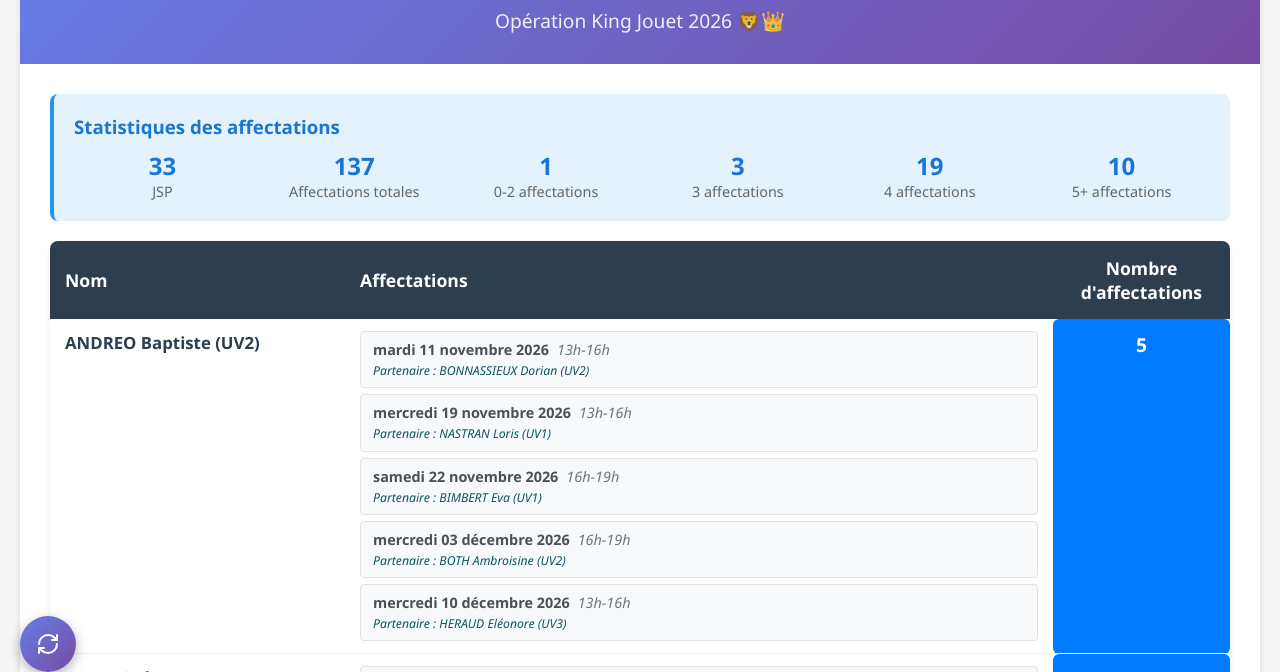
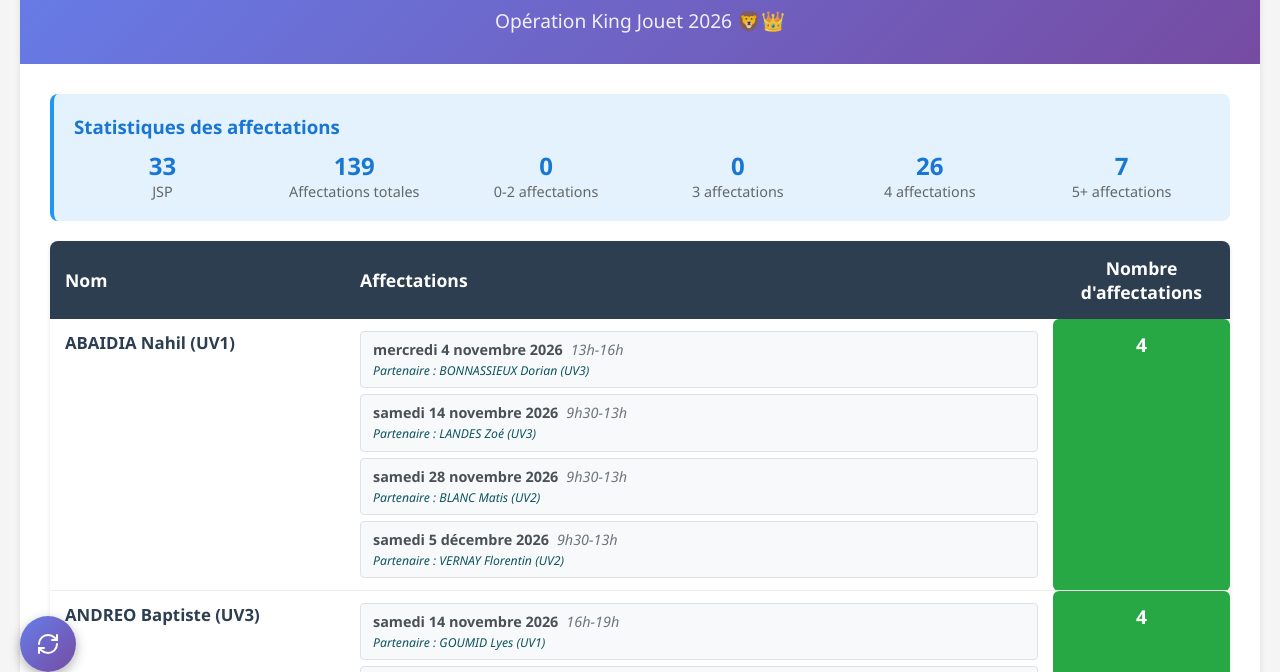
Before and after one commit to uv4jspvillefranche/kingjouet, a plain HTML site: page affectation.html in a window 1280 px wide. Shown: the part 108-780 px from the top of the page. Drawn offline with Linux system fonts and the light colour scheme.

Commit message:
fichier affectation et planning ont été mis à jours avec Input 2026

```diff
--- a/affectation.html
+++ b/affectation.html
@@ -410,143 +410,145 @@
 
     <script>
         // Données CSV intégrées (mêmes données que planning.html)
-        const csvData = `lundi 27 octobre 2026;10h-13h;PETIT-LAURENT Tom;UV4
-lundi 27 octobre 2026;13h-16h;GOMEZ Téo;UV3
-lundi 27 octobre 2026;16h-19h;FOURNEL Baptiste;UV3
-mardi 28 octobre 2026;10h-13h;ETTOUHAMI Elias;UV4
-mardi 28 octobre 2026;13h-16h;SAINT PIERRE Leïna;UV2
-mardi 28 octobre 2026;16h-19h;PONTET Alison;UV3
-mercredi 29 octobre 2026;10h-13h;PECHARD Margot;UV2
-mercredi 29 octobre 2026;13h-16h;PITOUT Mahé;UV3
-mercredi 29 octobre 2026;16h-19h;PONTET Alison;UV3
-jeudi 30 octobre 2026;10h-13h;PETIT-LAURENT Tom;UV4
-jeudi 30 octobre 2026;13h-16h;FOURNEL Baptiste;UV3
-jeudi 30 octobre 2026;16h-19h;SAINT PIERRE Leïna;UV2
-vendredi 31 octobre 2026;10h-13h;GOMEZ Téo;UV3
-vendredi 31 octobre 2026;13h-16h;GIRARDIN Théo Paul;UV2
-vendredi 31 octobre 2026;16h-19h;CERNIN Nathan;UV3
-samedi 01 novembre 2026;10h-13h;RENAULT Morgane;UV3
-samedi 01 novembre 2026;10h-13h;BLAY Thimothée;UV4
-samedi 01 novembre 2026;13h-16h;BLANC Matis;UV1
-samedi 01 novembre 2026;13h-16h;PITOUT Mahé;UV3
-samedi 01 novembre 2026;16h-19h;BOTH Ambroisine;UV2
-samedi 01 novembre 2026;16h-19h;FRANÇOIS Corto;UV3
-mercredi 05 novembre 2026;13h-16h;HERAUD Eléonore;UV3
-mercredi 05 novembre 2026;13h-16h;NASTRAN Loris;UV1
-mercredi 05 novembre 2026;16h-19h;LACOUR Alice;UV4
-mercredi 05 novembre 2026;16h-19h;RONDET Charlotte;UV2
-samedi 08 novembre 2026;10h-13h;BIMBERT Eva;UV1
-samedi 08 novembre 2026;10h-13h;RENAULT Morgane;UV3
-samedi 08 novembre 2026;13h-16h;LACOUR Alice;UV4
-samedi 08 novembre 2026;13h-16h;SMOLAREK Cyndi-Rose;UV1
-samedi 08 novembre 2026;16h-19h;AVENAS Thomas;UV4
-samedi 08 novembre 2026;16h-19h;FRANÇOIS Corto;UV3
-mardi 11 novembre 2026;13h-16h;ANDREO Baptiste;UV2
-mardi 11 novembre 2026;13h-16h;BONNASSIEUX Dorian;UV2
-mardi 11 novembre 2026;16h-19h;SMOLAREK Cyndi-Rose;UV1
-mardi 11 novembre 2026;16h-19h;PECHARD Margot;UV2
-mercredi 12 novembre 2026;13h-16h;PECHARD Margot;UV2
-mercredi 12 novembre 2026;13h-16h;RUIVARD-LEHNER Timéo;UV4
-mercredi 12 novembre 2026;16h-19h;PONTET Alison;UV3
-mercredi 12 novembre 2026;16h-19h;SAINT PIERRE Leïna;UV2
-samedi 15 novembre 2026;10h-13h;SOLER Alice;UV3
-samedi 15 novembre 2026;10h-13h;ROUDIER Rémi;UV1
-samedi 15 novembre 2026;13h-16h;AVENAS Thomas;UV4
-samedi 15 novembre 2026;13h-16h;VERNAY Florentin;UV1
-samedi 15 novembre 2026;16h-19h;CERNIN Nathan;UV3
-samedi 15 novembre 2026;16h-19h;LANDES Zoé;UV2
-mercredi 19 novembre 2026;13h-16h;ANDREO Baptiste;UV2
-mercredi 19 novembre 2026;13h-16h;NASTRAN Loris;UV1
-mercredi 19 novembre 2026;16h-19h;FOURNEL Baptiste;UV3
-mercredi 19 novembre 2026;16h-19h;OVISE Sasha;UV3
-samedi 22 novembre 2026;10h-13h;RENAULT Morgane;UV3
-samedi 22 novembre 2026;10h-13h;CLERC Tyméo;UV3
-samedi 22 novembre 2026;13h-16h;AVENAS Thomas;UV4
-samedi 22 novembre 2026;13h-16h;FOURNEL Baptiste;UV3
-samedi 22 novembre 2026;16h-19h;BIMBERT Eva;UV1
-samedi 22 novembre 2026;16h-19h;ANDREO Baptiste;UV2
-mercredi 26 novembre 2026;13h-16h;CLERC Tyméo;UV3
-mercredi 26 novembre 2026;13h-16h;OVISE Sasha;UV3
-mercredi 26 novembre 2026;16h-19h;RUIVARD-LEHNER Timéo;UV4
-mercredi 26 novembre 2026;16h-19h;NASTRAN Loris;UV1
-samedi 29 novembre 2026;10h-13h;BONNASSIEUX Dorian;UV2
-samedi 29 novembre 2026;10h-13h;GALBES Mathéo;UV1
-samedi 29 novembre 2026;13h-16h;SOLER Alice;UV3
-samedi 29 novembre 2026;13h-16h;SABALSKY Lily;UV2
-samedi 29 novembre 2026;16h-19h;AVENAS Thomas;UV4
-samedi 29 novembre 2026;16h-19h;PETIT-LAURENT Tom;UV4
-dimanche 30 novembre 2026;10h-13h;BLAY Thimothée;UV4
-dimanche 30 novembre 2026;10h-13h;CERNIN Nathan;UV3
-dimanche 30 novembre 2026;13h-16h;FOURNEL Baptiste;UV3
-dimanche 30 novembre 2026;13h-16h;SABALSKY Lily;UV2
-dimanche 30 novembre 2026;16h-19h;PITOUT Mahé;UV3
-dimanche 30 novembre 2026;16h-19h;GALBES Mathéo;UV1
-mercredi 03 décembre 2026;13h-16h;OVISE Sasha;UV3
-mercredi 03 décembre 2026;13h-16h;RUIVARD-LEHNER Timéo;UV4
-mercredi 03 décembre 2026;16h-19h;BOTH Ambroisine;UV2
-mercredi 03 décembre 2026;16h-19h;ANDREO Baptiste;UV2
-samedi 06 décembre 2026;10h-13h;SOLER Alice;UV3
-samedi 06 décembre 2026;10h-13h;ROUDIER Rémi;UV1
-samedi 06 décembre 2026;13h-16h;LANDES Zoé;UV2
-samedi 06 décembre 2026;13h-16h;RONDET Charlotte;UV2
-samedi 06 décembre 2026;16h-19h;CERNIN Nathan;UV3
-samedi 06 décembre 2026;16h-19h;VERNAY Florentin;UV1
-dimanche 07 décembre 2026;10h-13h;LACOUR Alice;UV4
-dimanche 07 décembre 2026;10h-13h;SABALSKY Lily;UV2
-dimanche 07 décembre 2026;13h-16h;CLERC Tyméo;UV3
-dimanche 07 décembre 2026;13h-16h;LANDES Zoé;UV2
-dimanche 07 décembre 2026;16h-19h;RONDET Charlotte;UV2
-dimanche 07 décembre 2026;16h-19h;ROUDIER Rémi;UV1
-mercredi 10 décembre 2026;13h-16h;HERAUD Eléonore;UV3
-mercredi 10 décembre 2026;13h-16h;ANDREO Baptiste;UV2
-mercredi 10 décembre 2026;16h-19h;SAINT PIERRE Leïna;UV2
-mercredi 10 décembre 2026;16h-19h;LACOUR Alice;UV4
-samedi 13 décembre 2026;10h-13h;RENAULT Morgane;UV3
-samedi 13 décembre 2026;10h-13h;GALBES Mathéo;UV1
-samedi 13 décembre 2026;13h-16h;SOLER Alice;UV3
-samedi 13 décembre 2026;13h-16h;BLANC Matis;UV1
-samedi 13 décembre 2026;16h-19h;HERAUD Eléonore;UV3
-samedi 13 décembre 2026;16h-19h;NASTRAN Loris;UV1
-dimanche 14 décembre 2026;10h-13h;BLANC Matis;UV1
-dimanche 14 décembre 2026;10h-13h;BIMBERT Eva;UV1
-dimanche 14 décembre 2026;13h-16h;RONDET Charlotte;UV2
-dimanche 14 décembre 2026;13h-16h;SABALSKY Lily;UV2
-dimanche 14 décembre 2026;16h-19h;PETIT-LAURENT Tom;UV4
-dimanche 14 décembre 2026;16h-19h;ROUDIER Rémi;UV1
-mercredi 17 décembre 2026;13h-16h;GIRARDIN Théo Paul;UV2
-mercredi 17 décembre 2026;13h-16h;HERAUD Eléonore;UV3
-mercredi 17 décembre 2026;16h-19h;SABALSKY Lily;UV2
-mercredi 17 décembre 2026;16h-19h;BOTH Ambroisine;UV2
-samedi 20 décembre 2026;09h30-13h;PITOUT Mahé;UV3
-samedi 20 décembre 2026;09h30-13h;LANDES Zoé;UV2
-samedi 20 décembre 2026;13h-16h;BONNASSIEUX Dorian;UV2
-samedi 20 décembre 2026;13h-16h;BLANC Matis;UV1
-samedi 20 décembre 2026;16h-19h;GOMEZ Téo;UV3
-samedi 20 décembre 2026;16h-19h;VERNAY Florentin;UV1
-dimanche 21 décembre 2026;10h-13h;RUIVARD-LEHNER Timéo;UV4
-dimanche 21 décembre 2026;10h-13h;BLAY Thimothée;UV4
-dimanche 21 décembre 2026;13h-16h;SAINT PIERRE Leïna;UV2
-dimanche 21 décembre 2026;13h-16h;SMOLAREK Cyndi-Rose;UV1
-dimanche 21 décembre 2026;16h-19h;FRANÇOIS Corto;UV3
-dimanche 21 décembre 2026;16h-19h;PONTET Alison;UV3
-lundi 22 décembre 2026;09h30-13h;LACOUR Alice;UV4
-lundi 22 décembre 2026;09h30-13h;BIMBERT Eva;UV1
-lundi 22 décembre 2026;13h-16h;VERNAY Florentin;UV1
-lundi 22 décembre 2026;13h-16h;PECHARD Margot;UV2
-lundi 22 décembre 2026;16h-19h;AVENAS Thomas;UV4
-lundi 22 décembre 2026;16h-19h;BONNASSIEUX Dorian;UV2
-mardi 23 décembre 2026;09h30-13h;GOMEZ Téo;UV3
-mardi 23 décembre 2026;09h30-13h;FRANÇOIS Corto;UV3
-mardi 23 décembre 2026;13h-16h;GIRARDIN Théo Paul;UV2
-mardi 23 décembre 2026;13h-16h;BIMBERT Eva;UV1
-mardi 23 décembre 2026;16h-19h;RUIVARD-LEHNER Timéo;UV4
-mardi 23 décembre 2026;16h-19h;GALBES Mathéo;UV1
-mercredi 24 décembre 2026;09h30-12h30;GIRARDIN Théo Paul;UV2
-mercredi 24 décembre 2026;09h30-12h30;BIMBERT Eva;UV1
-mercredi 24 décembre 2026;12h30-15h30;OVISE Sasha;UV3
-mercredi 24 décembre 2026;12h30-15h30;BOTH Ambroisine;UV2
-mercredi 24 décembre 2026;15h30-18h;BONNASSIEUX Dorian;UV2
-mercredi 24 décembre 2026;15h30-18h;GOMEZ Téo;UV3`;
+        const csvData = `lundi 26 octobre 2026;9h30-13h;PONTET Alison;UV4
+lundi 26 octobre 2026;13h-16h;VERNAY Florentin;UV2
+lundi 26 octobre 2026;16h-19h;HERAUD Eléonore;UV4
+mardi 27 octobre 2026;9h30-13h;PITOUT Timéo;UV1
+mardi 27 octobre 2026;13h-16h;VERNAY Florentin;UV2
+mardi 27 octobre 2026;16h-19h;BLANC Matis;UV2
+mercredi 28 octobre 2026;9h30-13h;PITOUT Mahé;UV4
+mercredi 28 octobre 2026;13h-16h;NASTRAN Loris;UV2
+mercredi 28 octobre 2026;16h-19h;SMOLAREK Cindy-Rose;UV2
+jeudi 29 octobre 2026;9h30-13h;SAINT-PIERRE Leïna;UV3
+jeudi 29 octobre 2026;13h-16h;PITOUT Timéo;UV1
+jeudi 29 octobre 2026;16h-19h;SMOLAREK Cindy-Rose;UV2
+vendredi 30 octobre 2026;9h30-13h;GIRARDIN Théo-Paul;UV3
+vendredi 30 octobre 2026;13h-16h;PONTET Alison;UV4
+vendredi 30 octobre 2026;16h-19h;SOLERE Alice;UV4
+samedi 31 octobre 2026;9h30-13h;THUILLIER Giulia;UV1
+samedi 31 octobre 2026;9h30-13h;GALBES Mathéo;UV2
+samedi 31 octobre 2026;13h-16h;ROUDIER Rémi;UV2
+samedi 31 octobre 2026;13h-16h;GIRARDIN Théo-Paul;UV3
+samedi 31 octobre 2026;16h-19h;SAINT-PIERRE Leïna;UV3
+samedi 31 octobre 2026;16h-19h;GOUMID Lyes;UV1
+mercredi 4 novembre 2026;13h-16h;ABAIDIA Nahil;UV1
+mercredi 4 novembre 2026;13h-16h;BONNASSIEUX Dorian;UV3
+mercredi 4 novembre 2026;16h-19h;SAINT-PIERRE Leïna;UV3
+mercredi 4 novembre 2026;16h-19h;BIMBERT Eva;UV2
+samedi 7 novembre 2026;9h30-13h;GUY Hugo;UV1
+samedi 7 novembre 2026;9h30-13h;VERNAY Florentin;UV2
+samedi 7 novembre 2026;13h-16h;HEMARD DE LORENZI Lucas;UV1
+samedi 7 novembre 2026;13h-16h;LANDES Zoé;UV3
+samedi 7 novembre 2026;16h-19h;PONTET Alison;UV4
+samedi 7 novembre 2026;16h-19h;ROUDIER Rémi;UV2
+mercredi 11 novembre 2026;13h-16h;NICOD Alix;UV1
+mercredi 11 novembre 2026;13h-16h;CERNIN Nathan;UV4
+mercredi 11 novembre 2026;16h-19h;PAGE Théo;UV1
+mercredi 11 novembre 2026;16h-19h;FRANCOIS Corto;UV4
+samedi 14 novembre 2026;9h30-13h;ABAIDIA Nahil;UV1
+samedi 14 novembre 2026;9h30-13h;LANDES Zoé;UV3
+samedi 14 novembre 2026;13h-16h;HEMARD DE LORENZI Lucas;UV1
+samedi 14 novembre 2026;13h-16h;GALBES Mathéo;UV2
+samedi 14 novembre 2026;16h-19h;ANDREO Baptiste;UV3
+samedi 14 novembre 2026;16h-19h;GOUMID Lyes;UV1
+mercredi 18 novembre 2026;13h-16h;BAILLIU Timothé;UV1
+mercredi 18 novembre 2026;13h-16h;PECHARD Margot;UV3
+mercredi 18 novembre 2026;16h-19h;SAINT-PIERRE Leïna;UV3
+mercredi 18 novembre 2026;16h-19h;BIMBERT Eva;UV2
+samedi 21 novembre 2026;9h30-13h;GUY Hugo;UV1
+samedi 21 novembre 2026;9h30-13h;ROUDIER Rémi;UV2
+samedi 21 novembre 2026;13h-16h;NASTRAN Loris;UV2
+samedi 21 novembre 2026;13h-16h;RONDET Charlotte;UV3
+samedi 21 novembre 2026;16h-19h;BIMBERT Eva;UV2
+samedi 21 novembre 2026;16h-19h;GOUMID Lyes;UV1
+mercredi 25 novembre 2026;13h-16h;LAKHNATI AUDIN Alia;UV1
+mercredi 25 novembre 2026;13h-16h;RONDET Charlotte;UV3
+mercredi 25 novembre 2026;16h-19h;BIMBERT Eva;UV2
+mercredi 25 novembre 2026;16h-19h;PAGE Théo;UV1
+samedi 28 novembre 2026;9h30-13h;ABAIDIA Nahil;UV1
+samedi 28 novembre 2026;9h30-13h;BLANC Matis;UV2
+samedi 28 novembre 2026;13h-16h;NGUYEN Aline;UV1
+samedi 28 novembre 2026;13h-16h;ANDREO Baptiste;UV3
+samedi 28 novembre 2026;16h-19h;SOLERE Alice;UV4
+samedi 28 novembre 2026;16h-19h;GOUMID Lyes;UV1
+dimanche 29 novembre 2026;9h30-13h;LAKHNATI AUDIN Alia;UV1
+dimanche 29 novembre 2026;9h30-13h;LANDES Zoé;UV3
+dimanche 29 novembre 2026;13h-16h;BONNASSIEUX Dorian;UV3
+dimanche 29 novembre 2026;13h-16h;NICOD Alix;UV1
+dimanche 29 novembre 2026;16h-19h;HEMARD DE LORENZI Lucas;UV1
+dimanche 29 novembre 2026;16h-19h;ROUDIER Rémi;UV2
+mercredi 2 décembre 2026;13h-16h;HEMARD DE LORENZI Lucas;UV1
+mercredi 2 décembre 2026;13h-16h;BOTH Ambroisine;UV3
+mercredi 2 décembre 2026;16h-19h;SAINT-PIERRE Leïna;UV3
+mercredi 2 décembre 2026;16h-19h;PAGE Théo;UV1
+samedi 5 décembre 2026;9h30-13h;ABAIDIA Nahil;UV1
+samedi 5 décembre 2026;9h30-13h;VERNAY Florentin;UV2
+samedi 5 décembre 2026;13h-16h;NASTRAN Loris;UV2
+samedi 5 décembre 2026;13h-16h;SOLERE Alice;UV4
+samedi 5 décembre 2026;16h-19h;HEMARD DE LORENZI Lucas;UV1
+samedi 5 décembre 2026;16h-19h;GOMEZ Téo;UV4
+dimanche 6 décembre 2026;9h30-13h;GUY Hugo;UV1
+dimanche 6 décembre 2026;9h30-13h;CERNIN Nathan;UV4
+dimanche 6 décembre 2026;13h-16h;RONDET Charlotte;UV3
+dimanche 6 décembre 2026;13h-16h;PAGE Théo;UV1
+dimanche 6 décembre 2026;16h-19h;GOMEZ Téo;UV4
+dimanche 6 décembre 2026;16h-19h;FRANCOIS Corto;UV4
+mercredi 9 décembre 2026;13h-16h;BAILLIU Timothé;UV1
+mercredi 9 décembre 2026;13h-16h;GIRARDIN Théo-Paul;UV3
+mercredi 9 décembre 2026;16h-19h;SMOLAREK Cindy-Rose;UV2
+mercredi 9 décembre 2026;16h-19h;THUILLIER Giulia;UV1
+samedi 12 décembre 2026;9h30-13h;NICOD Alix;UV1
+samedi 12 décembre 2026;9h30-13h;LANDES Zoé;UV3
+samedi 12 décembre 2026;13h-16h;ANDREO Baptiste;UV3
+samedi 12 décembre 2026;13h-16h;NGUYEN Aline;UV1
+samedi 12 décembre 2026;16h-19h;BLANC Matis;UV2
+samedi 12 décembre 2026;16h-19h;SOLERE Alice;UV4
+dimanche 13 décembre 2026;9h30-13h;NGUYEN Aline;UV1
+dimanche 13 décembre 2026;9h30-13h;HERAUD Eléonore;UV4
+dimanche 13 décembre 2026;13h-16h;RONDET Charlotte;UV3
+dimanche 13 décembre 2026;13h-16h;NICOD Alix;UV1
+dimanche 13 décembre 2026;16h-19h;FRANCOIS Corto;UV4
+dimanche 13 décembre 2026;16h-19h;BOTH Ambroisine;UV3
+mercredi 16 décembre 2026;13h-16h;NICOD Alix;UV1
+mercredi 16 décembre 2026;13h-16h;NASTRAN Loris;UV2
+mercredi 16 décembre 2026;16h-19h;THUILLIER Giulia;UV1
+mercredi 16 décembre 2026;16h-19h;BOTH Ambroisine;UV3
+samedi 19 décembre 2026;9h30-13h;BAILLIU Timothé;UV1
+samedi 19 décembre 2026;9h30-13h;BLANC Matis;UV2
+samedi 19 décembre 2026;13h-16h;PITOUT Timéo;UV1
+samedi 19 décembre 2026;13h-16h;PITOUT Mahé;UV4
+samedi 19 décembre 2026;16h-19h;PECHARD Margot;UV3
+samedi 19 décembre 2026;16h-19h;BOTH Ambroisine;UV3
+dimanche 20 décembre 2026;9h30-13h;LAKHNATI AUDIN Alia;UV1
+dimanche 20 décembre 2026;9h30-13h;GOMEZ Téo;UV4
+dimanche 20 décembre 2026;13h-16h;PITOUT Mahé;UV4
+dimanche 20 décembre 2026;13h-16h;SOLERE Alice;UV4
+dimanche 20 décembre 2026;16h-19h;FRANCOIS Corto;UV4
+dimanche 20 décembre 2026;16h-19h;PONTET Alison;UV4
+lundi 21 décembre 2026;9h30-13h;GUY Hugo;UV1
+lundi 21 décembre 2026;9h30-13h;CERNIN Nathan;UV4
+lundi 21 décembre 2026;13h-16h;GALBES Mathéo;UV2
+lundi 21 décembre 2026;13h-16h;PAGE Théo;UV1
+lundi 21 décembre 2026;16h-19h;ANDREO Baptiste;UV3
+lundi 21 décembre 2026;16h-19h;HERAUD Eléonore;UV4
+mardi 22 décembre 2026;9h30-13h;BAILLIU Timothé;UV1
+mardi 22 décembre 2026;9h30-13h;CERNIN Nathan;UV4
+mardi 22 décembre 2026;13h-16h;GIRARDIN Théo-Paul;UV3
+mardi 22 décembre 2026;13h-16h;LAKHNATI AUDIN Alia;UV1
+mardi 22 décembre 2026;16h-19h;SMOLAREK Cindy-Rose;UV2
+mardi 22 décembre 2026;16h-19h;GALBES Mathéo;UV2
+mercredi 23 décembre 2026;9h30-13h;PECHARD Margot;UV3
+mercredi 23 décembre 2026;9h30-13h;GOMEZ Téo;UV4
+mercredi 23 décembre 2026;13h-16h;BONNASSIEUX Dorian;UV3
+mercredi 23 décembre 2026;13h-16h;THUILLIER Giulia;UV1
+mercredi 23 décembre 2026;16h-19h;PITOUT Timéo;UV1
+mercredi 23 décembre 2026;16h-19h;PITOUT Mahé;UV4
+jeudi 24 décembre 2026;9h30-12h30;NGUYEN Aline;UV1
+jeudi 24 décembre 2026;9h30-12h30;BIMBERT Eva;UV2
+jeudi 24 décembre 2026;12h30-15h30;PECHARD Margot;UV3
+jeudi 24 décembre 2026;12h30-15h30;BONNASSIEUX Dorian;UV3
+jeudi 24 décembre 2026;15h30-18h;HERAUD Eléonore;UV4
+jeudi 24 décembre 2026;15h30-18h;SMOLAREK Cindy-Rose;UV2`;
 
         // Fonction pour parser les données CSV
         function parseCSVData(csvText) {
```
Also changed, not shown: planning.html (+139 -137 lines).
